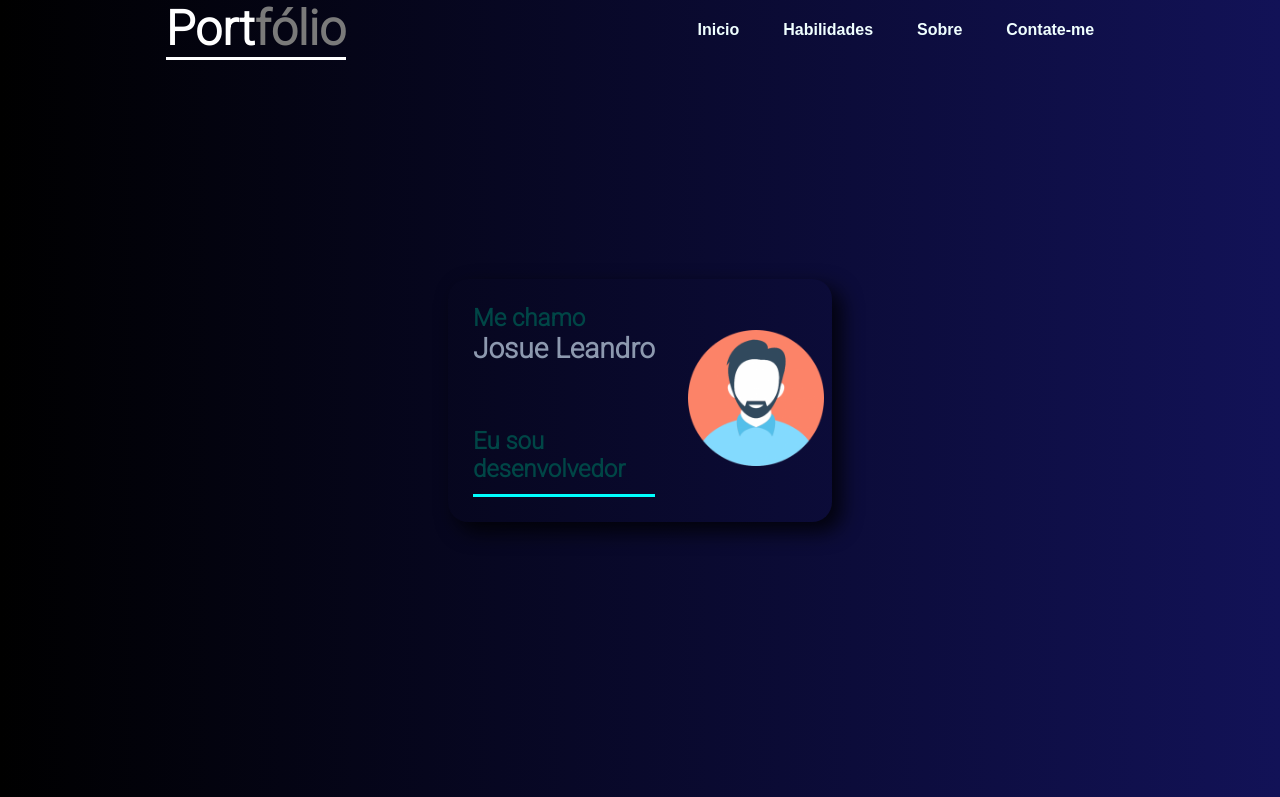
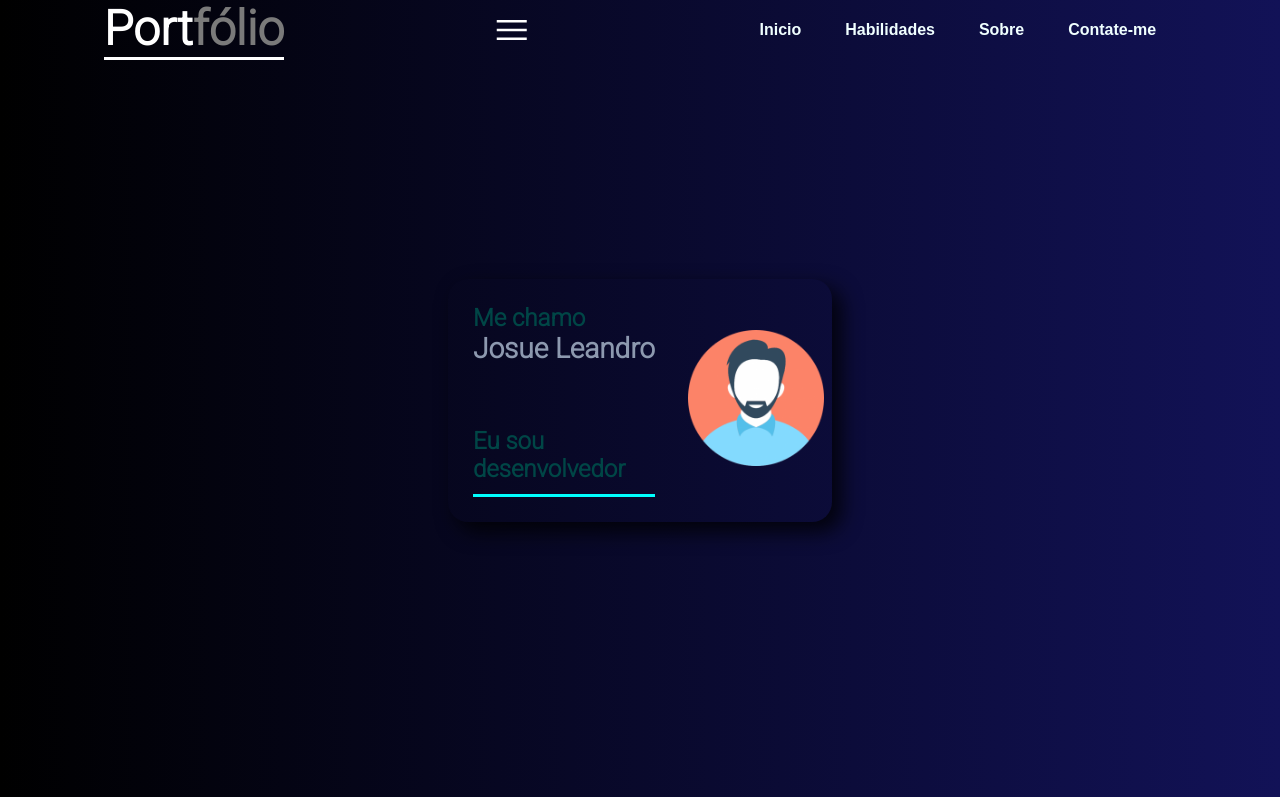
Before and after one commit to JLeandroS/meuportfolio, a plain HTML site: page index.html in a window 1280 px wide. Shown: the top 797 px of the page. Drawn offline with nearby package versions, Linux system fonts and the light colour scheme.

Commit message:
Update index.html

```diff
--- a/index.html
+++ b/index.html
@@ -22,7 +22,7 @@
         <div class="port">
             <strong style="color:white;">Port</strong><strong style="color:rgb(122 122 122);">fólio</strong>
         </div>
-        <span id="btn_menu" class="material-symbols-outlined" style="display:none;">menu</span>
+        <span id="btn_menu" class="material-symbols-outlined">menu</span>
         <div class="menu">
             <a href="#inicio"><button class="btn_top"> Inicio</button></a>
             <a href="#habilidades"><button class="btn_top"> Habilidades</button></a>
```
